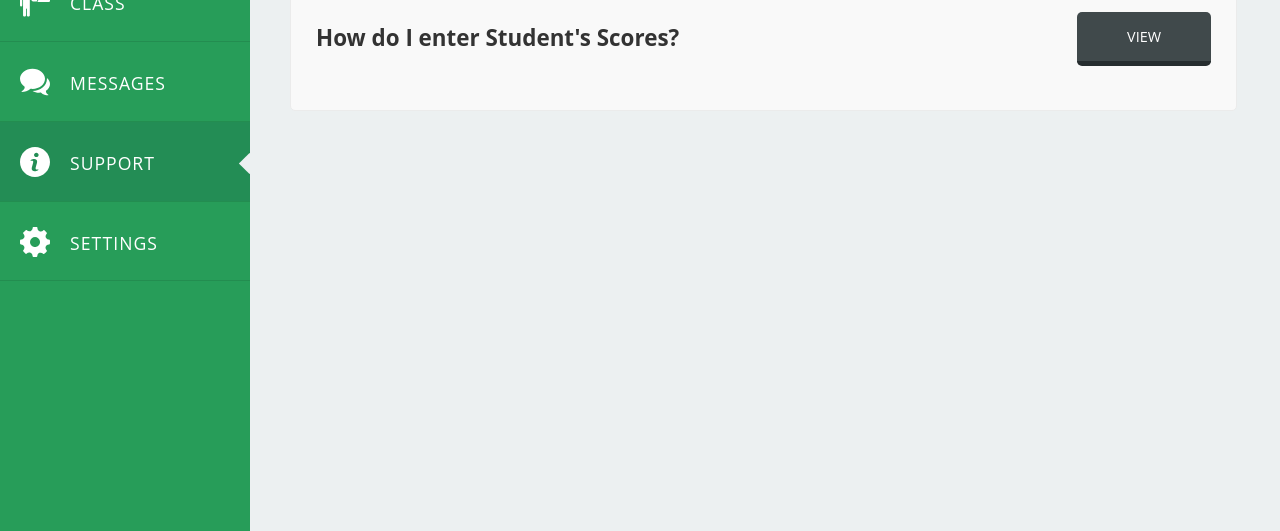
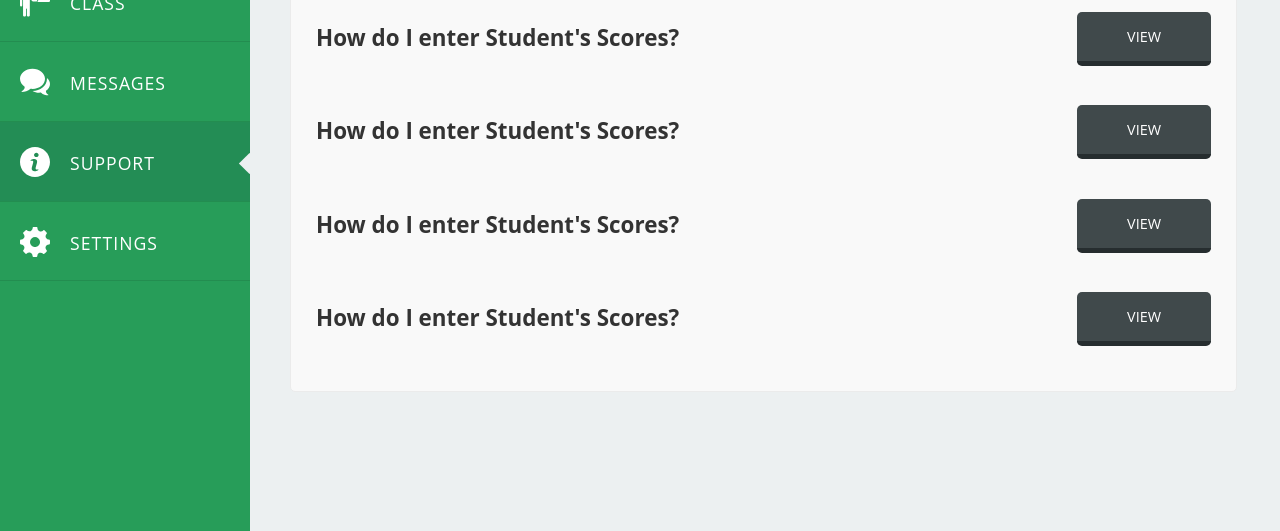
Before and after one commit to knick0969/studio1Final, a plain HTML site: page support.html in a window 1280 px wide. Shown: the part 269-800 px from the top of the page. Drawn offline with nearby package versions, Linux system fonts and the light colour scheme.

Commit message:
changes on support.html and main.js

```diff
--- a/js/main.js
+++ b/js/main.js
@@ -1,5 +1,5 @@
 $(document).ready(function(){
         $('.showAnswer').click(function(){
-            $('.description .text').slideToggle(300)
+            $(this).parent('.support').find('.text').slideToggle(300)
         });
 });
--- a/support.html
+++ b/support.html
@@ -57,6 +57,45 @@ years.</p>
                                 </button>
                             </div>
                         </div>
+                        <div class="support">
+                            <div class="description">
+                                <p class="title">How do I enter Student's Scores?</p>
+                                <p class="text">This video was recorded by the Government of Australia in
+order to encourage toddlers to become more and more active and also eat healthier food during their first and most important
+years.</p>
+                            </div>
+                            <div class="buttonWrapper">
+                                <button class="buttons notificationBtn showAnswer">
+                                    <p>VIEW</p>
+                                </button>
+                            </div>
+                        </div>
+                        <div class="support">
+                            <div class="description">
+                                <p class="title">How do I enter Student's Scores?</p>
+                                <p class="text">This video was recorded by the Government of Australia in
+order to encourage toddlers to become more and more active and also eat healthier food during their first and most important
+years.</p>
+                            </div>
+                            <div class="buttonWrapper">
+                                <button class="buttons notificationBtn showAnswer">
+                                    <p>VIEW</p>
+                                </button>
+                            </div>
+                        </div>
+                        <div class="support">
+                            <div class="description">
+                                <p class="title">How do I enter Student's Scores?</p>
+                                <p class="text">This video was recorded by the Government of Australia in
+order to encourage toddlers to become more and more active and also eat healthier food during their first and most important
+years.</p>
+                            </div>
+                            <div class="buttonWrapper">
+                                <button class="buttons notificationBtn showAnswer">
+                                    <p>VIEW</p>
+                                </button>
+                            </div>
+                        </div>
                     </div>
                 </div>
 
```
